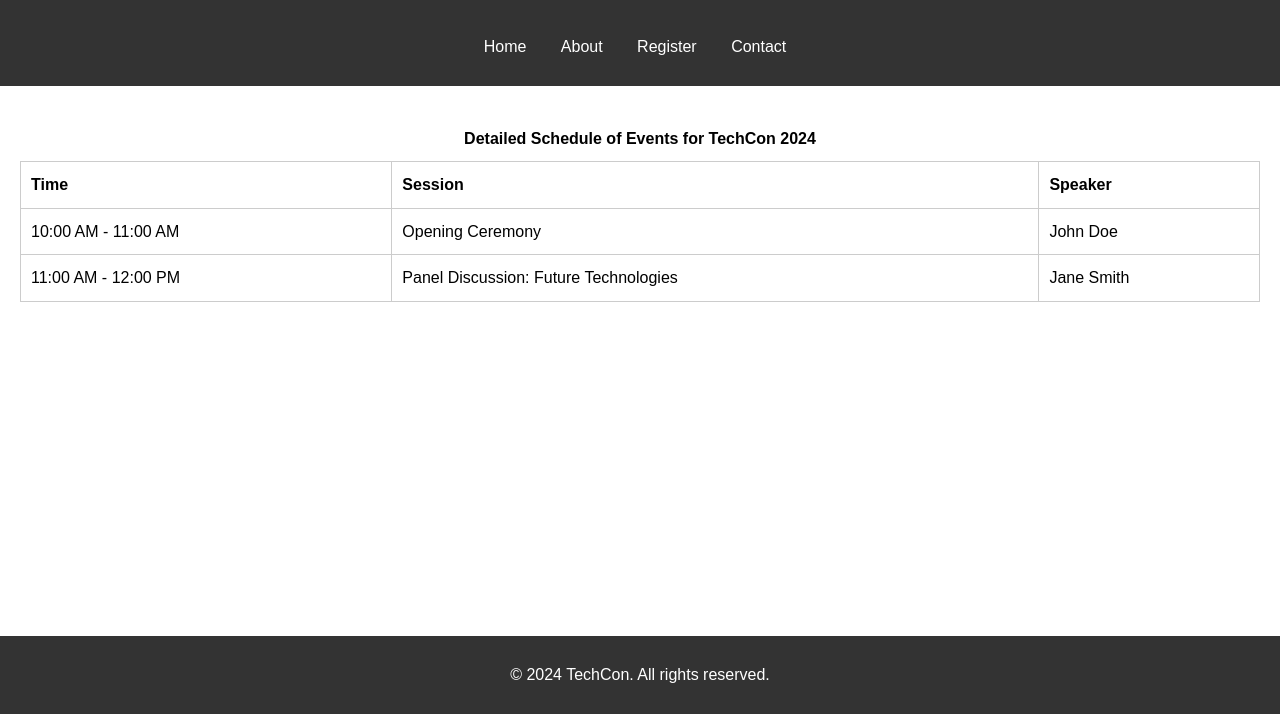
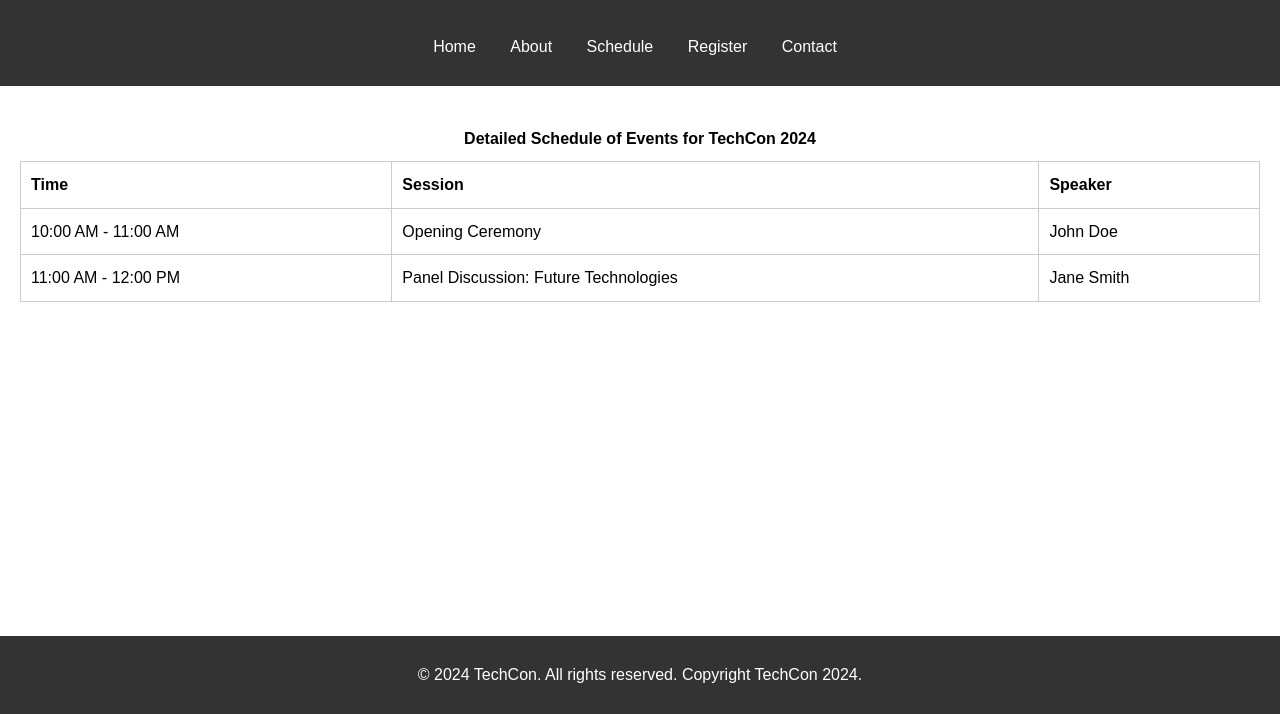
Before and after one commit to Ahmedraafa/TechCon_HTML, a plain HTML site: page techcon_website/schedule.html in a window 1280 px wide. Shown: the part 86-800 px from the top of the page. Drawn offline with Linux system fonts and the light colour scheme.

Commit message:
Update schedule.html

```diff
--- a/techcon_website/schedule.html
+++ b/techcon_website/schedule.html
@@ -3,7 +3,7 @@
 <head>
     <meta charset="UTF-8">
     <meta name="viewport" content="width=device-width, initial-scale=1.0">
-    <title>Schedule for TechCon 2024</title>
+    <title>TechCon 2024</title>
     <style>
         /* Basic CSS for layout and styling (optional) */
         body {
@@ -73,6 +73,7 @@
             <ul>
                 <li><a href="index.html">Home</a></li>
                 <li><a href="about.html">About</a></li>
+                <li><a href="schedule.html">Schedule</a></li>
                 <li><a href="register.html">Register</a></li>
                 <li><a href="contact.html">Contact</a></li>
             </ul>
@@ -105,8 +106,9 @@
         </table>
     </main>
 
+
     <footer>
-        <p>&copy; 2024 TechCon. All rights reserved.</p>
+        <p>&copy; 2024 TechCon. All rights reserved. Copyright TechCon 2024.</p>
     </footer>
 </body>
 </html>
```
